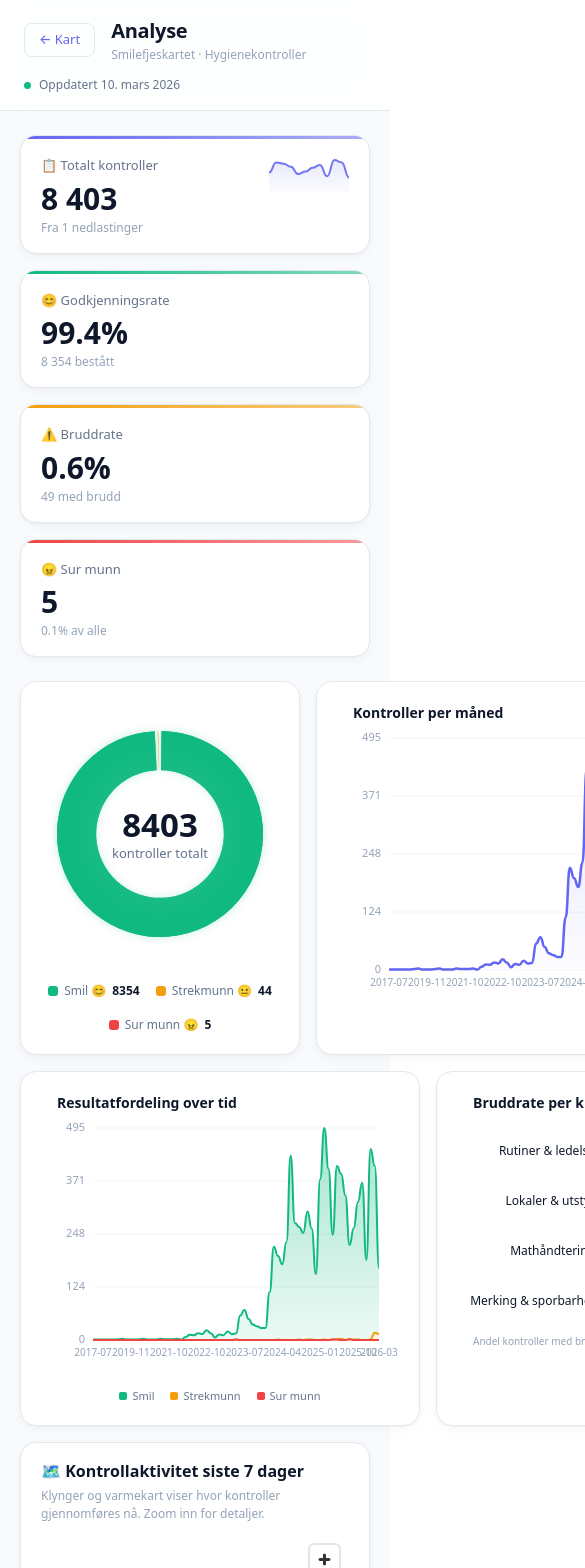
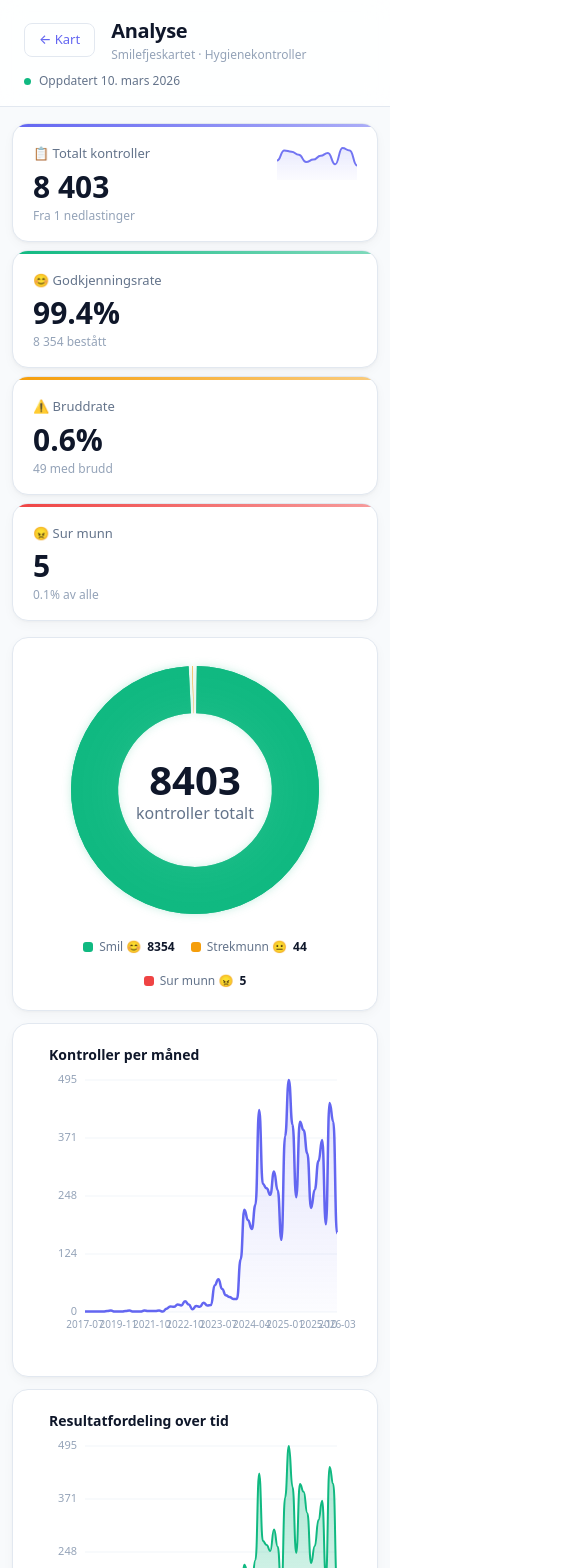
Before and after one commit to JonasW04/smilefjeskart, a Next.js app: page /analyse in a window 390 px wide. Shown: the top 1568 px of the page, 585 px wide, since content can reach past the window. Built offline with nearby package versions, Linux system fonts and the light colour scheme; no server answers.

Commit message:
Responsive mobile design

```diff
--- a/app/analyse/page.tsx
+++ b/app/analyse/page.tsx
@@ -1116,12 +1116,7 @@ function RecentHeatmap({ geojson }: { geojson: RecentGeoJSON }) {
     <div style={{ position: "relative" }}>
       <div
         ref={containerRef}
-        style={{
-          width: "100%",
-          height: 420,
-          borderRadius: 12,
-          overflow: "hidden",
-        }}
+        className="analyse-heatmap-container"
       />
       {/* Pulsing animation overlay via CSS */}
       <style>{`
@@ -1187,8 +1182,8 @@ function RecentHeatmap({ geojson }: { geojson: RecentGeoJSON }) {
           display: "flex",
           flexDirection: "column",
           gap: 4,
-          minWidth: 260,
         }}
+        className="analyse-timeline-scrubber"
       >
         <div style={{ display: "flex", justifyContent: "space-between", alignItems: "center", marginBottom: 2 }}>
           <span style={{ fontWeight: 600, fontSize: 11, color: COLORS.text }}>Tidslinje</span>
@@ -1649,6 +1644,35 @@ export default function AnalysePage() {
         color: COLORS.text,
       }}
     >
+      <style>{`
+        .analyse-grid-kpi { display: grid; grid-template-columns: repeat(auto-fit, minmax(220px, 1fr)); gap: 16px; margin-bottom: 24px; }
+        .analyse-grid-2col { display: grid; grid-template-columns: minmax(280px, 1fr) minmax(400px, 2fr); gap: 16px; margin-bottom: 16px; }
+        .analyse-grid-2col-alt { display: grid; grid-template-columns: minmax(400px, 3fr) minmax(320px, 2fr); gap: 16px; margin-bottom: 16px; }
+        .analyse-grid-3col { display: grid; grid-template-columns: 1fr 1fr 1fr; gap: 16px; margin-bottom: 16px; }
+        .analyse-grid-scores { display: grid; grid-template-columns: repeat(auto-fit, minmax(200px, 1fr)); gap: 12px; margin-top: 8px; }
+        .analyse-heatmap-container { width: 100%; height: 420px; border-radius: 12px; overflow: hidden; }
+        .analyse-timeline-scrubber { min-width: 260px; }
+        .analyse-header-inner { max-width: 1280px; margin: 0 auto; display: flex; align-items: center; justify-content: space-between; flex-wrap: wrap; gap: 12px; }
+        .analyse-content { max-width: 1280px; margin: 0 auto; padding: 24px 20px 60px; }
+        @media (max-width: 768px) {
+          .analyse-grid-kpi { grid-template-columns: 1fr 1fr; gap: 10px; margin-bottom: 16px; }
+          .analyse-grid-2col { grid-template-columns: 1fr; gap: 12px; margin-bottom: 12px; }
+          .analyse-grid-2col-alt { grid-template-columns: 1fr; gap: 12px; margin-bottom: 12px; }
+          .analyse-grid-3col { grid-template-columns: 1fr; gap: 12px; margin-bottom: 12px; }
+          .analyse-grid-scores { grid-template-columns: 1fr 1fr; }
+          .analyse-heatmap-container { height: 320px; }
+          .analyse-timeline-scrubber { min-width: 200px; }
+          .analyse-content { padding: 16px 12px 40px; }
+          .analyse-header-inner { gap: 8px; }
+        }
+        @media (max-width: 480px) {
+          .analyse-grid-kpi { grid-template-columns: 1fr; gap: 8px; }
+          .analyse-grid-scores { grid-template-columns: 1fr; }
+          .analyse-heatmap-container { height: 280px; }
+          .analyse-timeline-scrubber { min-width: 160px; font-size: 9px; }
+          .analyse-header-inner { flex-direction: column; align-items: flex-start; }
+        }
+      `}</style>
       {/* ============================================================== */}
       {/* HEADER                                                         */}
       {/* ============================================================== */}
@@ -1664,7 +1688,7 @@ export default function AnalysePage() {
           backgroundColor: "rgba(255,255,255,0.85)",
         }}
       >
-        <div style={{ maxWidth: 1280, margin: "0 auto", display: "flex", alignItems: "center", justifyContent: "space-between", flexWrap: "wrap", gap: 12 }}>
+        <div className="analyse-header-inner">
           <div style={{ display: "flex", alignItems: "center", gap: 16 }}>
             <Link
               href="/"
@@ -1709,19 +1733,12 @@ export default function AnalysePage() {
         </div>
       </header>
 
-      <div style={{ maxWidth: 1280, margin: "0 auto", padding: "24px 20px 60px" }}>
+      <div className="analyse-content">
 
         {/* ============================================================== */}
         {/* KPI CARDS ROW                                                  */}
         {/* ============================================================== */}
-        <div
-          style={{
-            display: "grid",
-            gridTemplateColumns: "repeat(auto-fit, minmax(220px, 1fr))",
-            gap: 16,
-            marginBottom: 24,
-          }}
-        >
+        <div className="analyse-grid-kpi">
           <KpiCard
             icon="📋"
             title="Totalt kontroller"
@@ -1757,14 +1774,7 @@ export default function AnalysePage() {
         {/* ============================================================== */}
         {/* ROW: Donut + Timeline                                          */}
         {/* ============================================================== */}
-        <div
-          style={{
-            display: "grid",
-            gridTemplateColumns: "minmax(280px, 1fr) minmax(400px, 2fr)",
-            gap: 16,
-            marginBottom: 16,
-          }}
-        >
+        <div className="analyse-grid-2col">
           {/* Donut */}
           <SectionCard>
             <canvas
@@ -1799,14 +1809,7 @@ export default function AnalysePage() {
         {/* ============================================================== */}
         {/* ROW: Stacked Area + Category Breakdown                         */}
         {/* ============================================================== */}
-        <div
-          style={{
-            display: "grid",
-            gridTemplateColumns: "minmax(400px, 3fr) minmax(320px, 2fr)",
-            gap: 16,
-            marginBottom: 16,
-          }}
-        >
+        <div className="analyse-grid-2col-alt">
           {/* Stacked area */}
           <SectionCard>
             <canvas
@@ -1848,14 +1851,7 @@ export default function AnalysePage() {
         {/* ============================================================== */}
         {/* ROW: Active Areas + Worst Performers + Repeat Offenders        */}
         {/* ============================================================== */}
-        <div
-          style={{
-            display: "grid",
-            gridTemplateColumns: "1fr 1fr 1fr",
-            gap: 16,
-            marginBottom: 16,
-          }}
-        >
+        <div className="analyse-grid-3col">
           {/* Recent hotspots table */}
           <SectionCard title="📍 Aktive kontrollområder" subtitle="Steder med flest kontroller siste 7 dager">
             <div style={{ overflowX: "auto", maxHeight: 420, overflowY: "auto" }}>
@@ -2079,7 +2075,7 @@ export default function AnalysePage() {
         {/* ============================================================== */}
         <div style={{ marginTop: 16 }}>
           <SectionCard title="📊 Detaljert karakterfordeling" subtitle="Fordeling av individuelle kravpunktkarakterer (0–3)">
-            <div style={{ display: "grid", gridTemplateColumns: "repeat(auto-fit, minmax(200px, 1fr))", gap: 12, marginTop: 8 }}>
+            <div className="analyse-grid-scores">
               {[0, 1, 2, 3].map(k => {
                 const count = scoreDist[k];
                 const pct = features.length > 0 ? (count / features.length) * 100 : 0;
--- a/app/globals.css
+++ b/app/globals.css
@@ -25,3 +25,130 @@ body {
   color: var(--foreground);
   font-family: Arial, Helvetica, sans-serif;
 }
+
+/* ------------------------------------------------------------------ */
+/* Map page responsive                                                 */
+/* ------------------------------------------------------------------ */
+.map-header {
+  padding: 10px 12px;
+  display: flex;
+  flex-wrap: wrap;
+  gap: 10px;
+  align-items: center;
+  border-bottom: 1px solid #eee;
+  font-family: system-ui;
+  position: relative;
+  z-index: 2;
+}
+
+.map-search-wrap {
+  position: relative;
+  flex: 1;
+  max-width: 520px;
+  min-width: 0;
+}
+
+.map-info-dialog {
+  position: absolute;
+  top: 44px;
+  right: 0;
+  width: min(340px, calc(100vw - 24px));
+  background: white;
+  border: 1px solid #ddd;
+  border-radius: 8px;
+  padding: 14px;
+  box-shadow: 0 8px 20px rgba(0,0,0,0.08);
+  z-index: 10;
+}
+
+.map-actions-wrap {
+  position: relative;
+  display: flex;
+  gap: 8px;
+  align-items: center;
+}
+
+.map-locate-btn {
+  position: absolute;
+  bottom: 40px;
+  right: 20px;
+  padding: 10px 14px;
+  border-radius: 8px;
+  border: 1px solid #ddd;
+  background: white;
+  cursor: pointer;
+  z-index: 3;
+  box-shadow: 0 2px 8px rgba(0,0,0,0.1);
+}
+
+/* Legend */
+.map-legend {
+  position: absolute;
+  top: 72px;
+  left: 12px;
+  z-index: 3;
+  background: white;
+  padding: 10px;
+  border-radius: 8px;
+  border: 1px solid #ddd;
+  box-shadow: 0 6px 18px rgba(0,0,0,0.08);
+  font-size: 13px;
+  max-width: 240px;
+}
+
+.map-legend-pill {
+  position: absolute;
+  top: 72px;
+  left: 12px;
+  z-index: 3;
+  background: white;
+  border: 1px solid #ddd;
+  border-radius: 999px;
+  padding: 6px 10px;
+  cursor: pointer;
+  box-shadow: 0 6px 18px rgba(0,0,0,0.08);
+  font-size: 13px;
+}
+
+@media (max-width: 640px) {
+  .map-header {
+    padding: 8px 8px;
+    gap: 6px;
+  }
+  .map-header > strong {
+    font-size: 14px !important;
+  }
+  .map-search-wrap {
+    order: 10;
+    flex-basis: 100%;
+    max-width: none;
+  }
+  .map-locate-btn {
+    bottom: 30px;
+    right: 10px;
+    padding: 8px 10px;
+    font-size: 13px;
+  }
+  .map-legend {
+    top: auto;
+    bottom: 60px;
+    left: 8px;
+    max-width: 200px;
+    font-size: 12px;
+    padding: 8px;
+  }
+  .map-legend-pill {
+    top: auto;
+    bottom: 60px;
+    left: 8px;
+    font-size: 12px;
+  }
+  .map-actions-wrap {
+    gap: 4px;
+  }
+  .map-actions-wrap a,
+  .map-actions-wrap button {
+    padding: 6px 8px !important;
+    font-size: 12px !important;
+  }
+}
--- a/app/legend.tsx
+++ b/app/legend.tsx
@@ -31,19 +31,7 @@ export default function Legend() {
       <button
         type="button"
         onClick={() => setHidden(false)}
-        style={{
-          position: "absolute",
-          top: 72, // same placement as before
-          left: 12,
-          zIndex: 3,
-          background: "white",
-          border: "1px solid #ddd",
-          borderRadius: 999,
-          padding: "6px 10px",
-          cursor: "pointer",
-          boxShadow: "0 6px 18px rgba(0,0,0,0.08)",
-          fontSize: 13,
-        }}
+        className="map-legend-pill"
         title="Vis forklaring"
       >
         Forklaring
@@ -56,19 +44,7 @@ export default function Legend() {
     <div
       role="region"
       aria-label="Kartforklaring"
-      style={{
-        position: "absolute",
-        top: 72, // move below header to avoid overlapping controls
-        left: 12,
-        zIndex: 3,
-        background: "white",
-        padding: 10,
-        borderRadius: 8,
-        border: "1px solid #ddd",
-        boxShadow: "0 6px 18px rgba(0,0,0,0.08)",
-        fontSize: 13,
-        maxWidth: 240,
-      }}
+      className="map-legend"
     >
       <div
         style={{
```
Also changed, not shown: app/page.tsx (+5 -39 lines).
